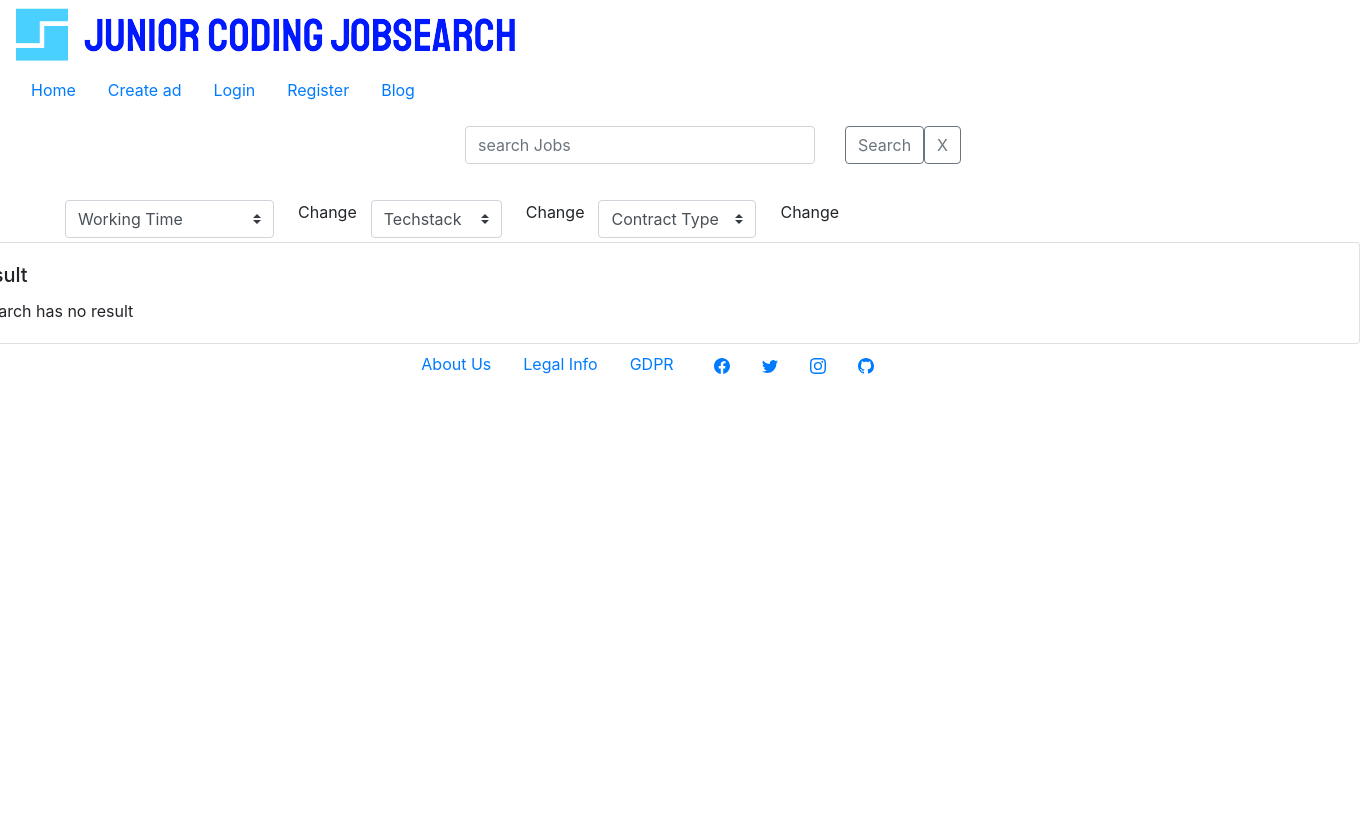
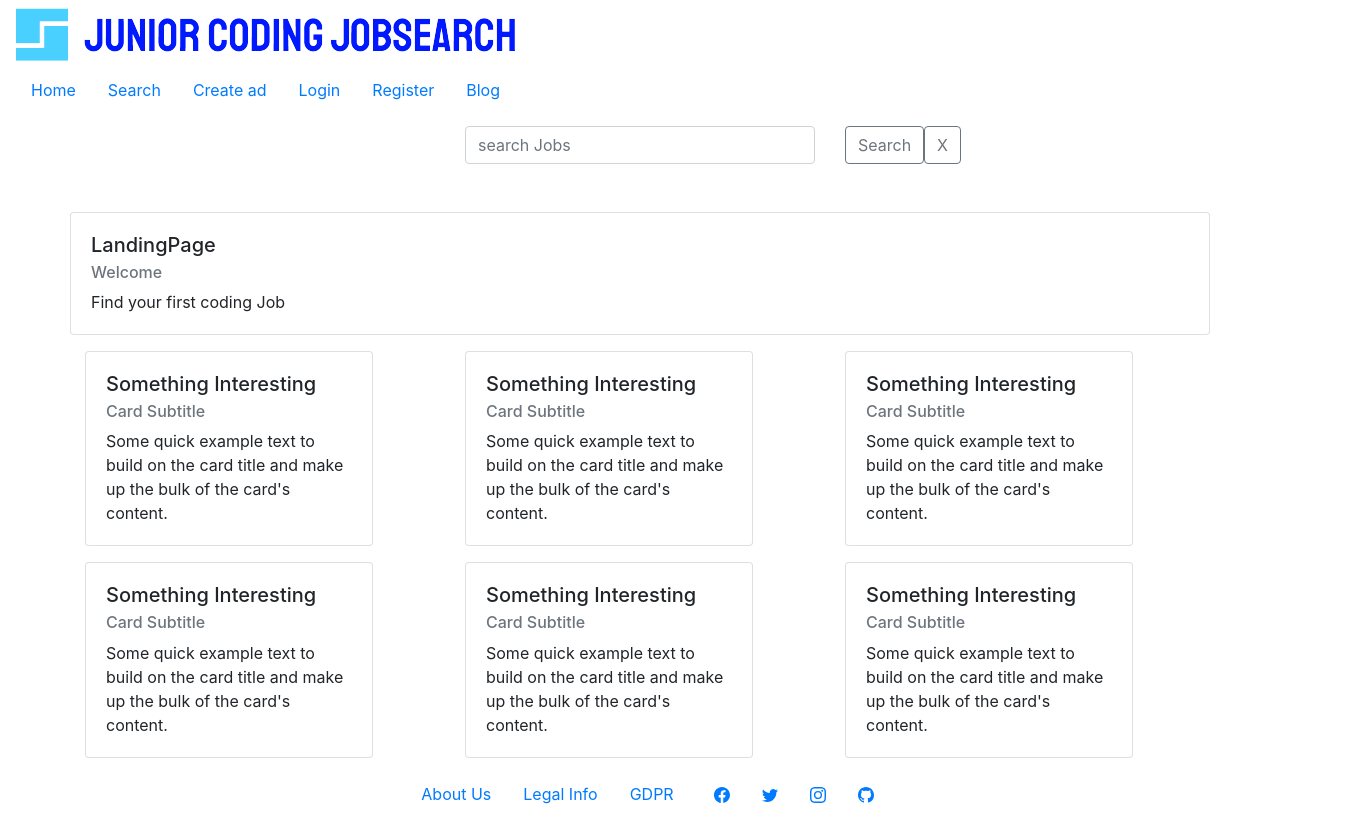
Before and after one commit to AD2348f/jobconnect, a React (Create React App) app: page /#/ in a window 1280 px wide. Shown: the whole page, 1360 px wide, since content can reach past the window. Built offline with nearby package versions, Linux system fonts and the light colour scheme; no server answers.

Commit message:
added landingpage

```diff
--- a/src/App.js
+++ b/src/App.js
@@ -13,6 +13,7 @@ import GDPR from './components/GDPR';
 import SearchPage from './components/SearchPage';
 import Container from 'react-bootstrap/Container';
 import Row from 'react-bootstrap/Row';
+import LandingPage from './components/Ladingpage';
 
 
 
@@ -23,6 +24,7 @@ function App() {
       <Container className="mx-auto">
   <Row className="mx-auto">
 
+
   </Row>
   <Row className="justify-content-md-center">
         <Switch>
@@ -30,7 +32,10 @@ function App() {
               <Singlejobadd />
             </Route>
             <Route exact path="/">
-             {/* <Jobadds /> */}
+             <LandingPage />
+             {/* <SearchPage /> */}
+            </Route>
+            <Route exact path="/search">
              <SearchPage />
             </Route>
             <Route exact path="/createadd">
--- a/src/components/Header.js
+++ b/src/components/Header.js
@@ -18,9 +18,14 @@ function Header() {
             <Col  xs={4}></Col>
             <Col md="auto">
               <Nav className="justify-content-center" >
+              <Nav.Item>
+                    <Nav.Link title="Item">
+                    <Link to="/">Home</Link>
+                    </Nav.Link>
+                  </Nav.Item>
                 <Nav.Item>
                     <Nav.Link title="Item">
-                    <Link to="/">Home</Link>
+                    <Link to="/search">Search</Link>
                     </Nav.Link>
                   </Nav.Item>
                   <Nav.Item>
--- a/src/components/Jobadds.js
+++ b/src/components/Jobadds.js
@@ -1,4 +1,3 @@
-import {useState, useEffect} from "react";
 import { Link } from 'react-router-dom';
 import React from "react";
 import useApi from '../hooks/useApi';
--- /dev/null
+++ b/src/components/Ladingpage.js
@@ -0,0 +1,128 @@
+import React from 'react';
+import Card from 'react-bootstrap/Card';
+import SearchBar from './SearchBar';
+import Row from 'react-bootstrap/Row';
+import Container from 'react-bootstrap/Container';
+import SidebarLeft from './SidebarLeft';
+import Button from 'react-bootstrap/Button'
+import Col from 'react-bootstrap/Col'
+import { Columns } from 'react-bootstrap-icons';
+
+
+const LandingPage = () => {
+    return (
+        <div>
+      <Container className="justify-content-md-center mb-3">
+        <Row className="my-3">
+          <Col></Col>
+          <Col>
+            <SearchBar />
+          </Col>
+          <Col>
+            <Button variant="outline-secondary" id="button-addon2" >
+              Search
+            </Button>
+            <Button variant="outline-secondary" id="button-addon2">
+              X
+            </Button>
+          </Col>
+        </Row>
+        <Row className="justify-content-md-center">
+        {/* <SidebarLeft />         */}
+        </Row>
+        <Row className="my-3">
+          <Card style={{ width: '90rem' }}>
+            <Card.Body>
+              <Card.Title>LandingPage</Card.Title>
+              <Card.Subtitle className="mb-2 text-muted ">Welcome</Card.Subtitle>
+              <Card.Text>
+                Find your first coding Job
+              </Card.Text>
+            </Card.Body>
+          </Card>
+        </Row>
+        <Row>
+          <Col>
+            <Card style={{ width: '18rem' }}>
+              <Card.Body>
+                <Card.Title>Something Interesting</Card.Title>
+                <Card.Subtitle className="mb-2 text-muted">Card Subtitle</Card.Subtitle>
+                <Card.Text>
+                  Some quick example text to build on the card title and make up the bulk of
+                  the card's content.
+                </Card.Text>
+              </Card.Body>
+            </Card>
+          </Col>
+          <Col>
+            <Card style={{ width: '18rem' }}>
+              <Card.Body>
+                <Card.Title>Something Interesting</Card.Title>
+                <Card.Subtitle className="mb-2 text-muted">Card Subtitle</Card.Subtitle>
+                <Card.Text>
+                  Some quick example text to build on the card title and make up the bulk of
+                  the card's content.
+                </Card.Text>
+              </Card.Body>
+            </Card>
+          </Col>
+          <Col>
+            <Card style={{ width: '18rem' }}>
+              <Card.Body>
+                <Card.Title>Something Interesting</Card.Title>
+                <Card.Subtitle className="mb-2 text-muted">Card Subtitle</Card.Subtitle>
+                <Card.Text>
+                  Some quick example text to build on the card title and make up the bulk of
+                  the card's content.
+                </Card.Text>
+              </Card.Body>
+            </Card>
+          </Col>
+        </Row>
+        <Row className="my-3">
+          <Col>
+            <Card style={{ width: '18rem' }}>
+              <Card.Body>
+                <Card.Title>Something Interesting</Card.Title>
+                <Card.Subtitle className="mb-2 text-muted">Card Subtitle</Card.Subtitle>
+                <Card.Text>
+                  Some quick example text to build on the card title and make up the bulk of
+                  the card's content.
+                </Card.Text>
+              </Card.Body>
+            </Card>
+          </Col>
+          <Col>
+            <Card style={{ width: '18rem' }}>
+              <Card.Body>
+                <Card.Title>Something Interesting</Card.Title>
+                <Card.Subtitle className="mb-2 text-muted">Card Subtitle</Card.Subtitle>
+                <Card.Text>
+                  Some quick example text to build on the card title and make up the bulk of
+                  the card's content.
+                </Card.Text>
+              </Card.Body>
+            </Card>
+          </Col>
+          <Col>
+            <Card style={{ width: '18rem' }}>
+              <Card.Body>
+                <Card.Title>Something Interesting</Card.Title>
+                <Card.Subtitle className="mb-2 text-muted">Card Subtitle</Card.Subtitle>
+                <Card.Text>
+                  Some quick example text to build on the card title and make up the bulk of
+                  the card's content.
+                </Card.Text>
+              </Card.Body>
+            </Card>
+          </Col>
+        </Row>
+      </Container>
+
+
+
+        </div>
+    )
+}
+
+export default LandingPage;
```
